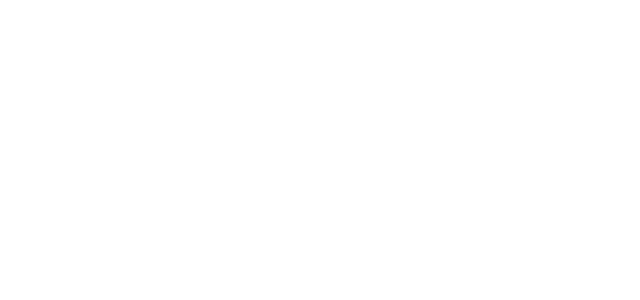
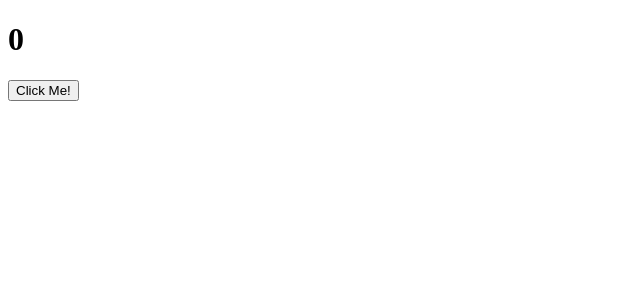
Before and after one commit to cnsheafe/create-react-from-scratch, a React app: page / in a window 1280 px wide. Shown: the top 300 px of the page, without its empty margins (0-640 px from the left). Built offline with nearby package versions, Linux system fonts and the light colour scheme; the HTML template or start-up script is replaced by a standard one.

Commit message:
Connects the stateless presentation class to store

```diff
--- a/app/src/components/App.tsx
+++ b/app/src/components/App.tsx
@@ -1,8 +1,30 @@
 import * as React from "react";
+import {connect} from "react-redux";
+import {bindActionCreators} from "redux";
+import {Increment, IAction} from "../actions";
+import {store} from "../store";
+
+interface AppProps {
+    Increment: any,
+    counter: number
+}
+
+class App extends React.Component<AppProps> {
+
+    render() {
+        return (
+            <div>
+                <h1>{this.props.counter}</h1>
+                <button onClick={e => this.props.Increment()}>Click Me!</button>
+            </div>
+        )
+    }
+}
 
 
-export class App extends React.Component {
-    render() {
-        return <h1>Hello</h1>
-    }
+const mapStatetoProps = state => state;
+function mapDispatchtoProps(dispatch) {
+    return bindActionCreators({Increment}, dispatch);
 }
+
+export default connect(mapStatetoProps, mapDispatchtoProps)(App);
```
